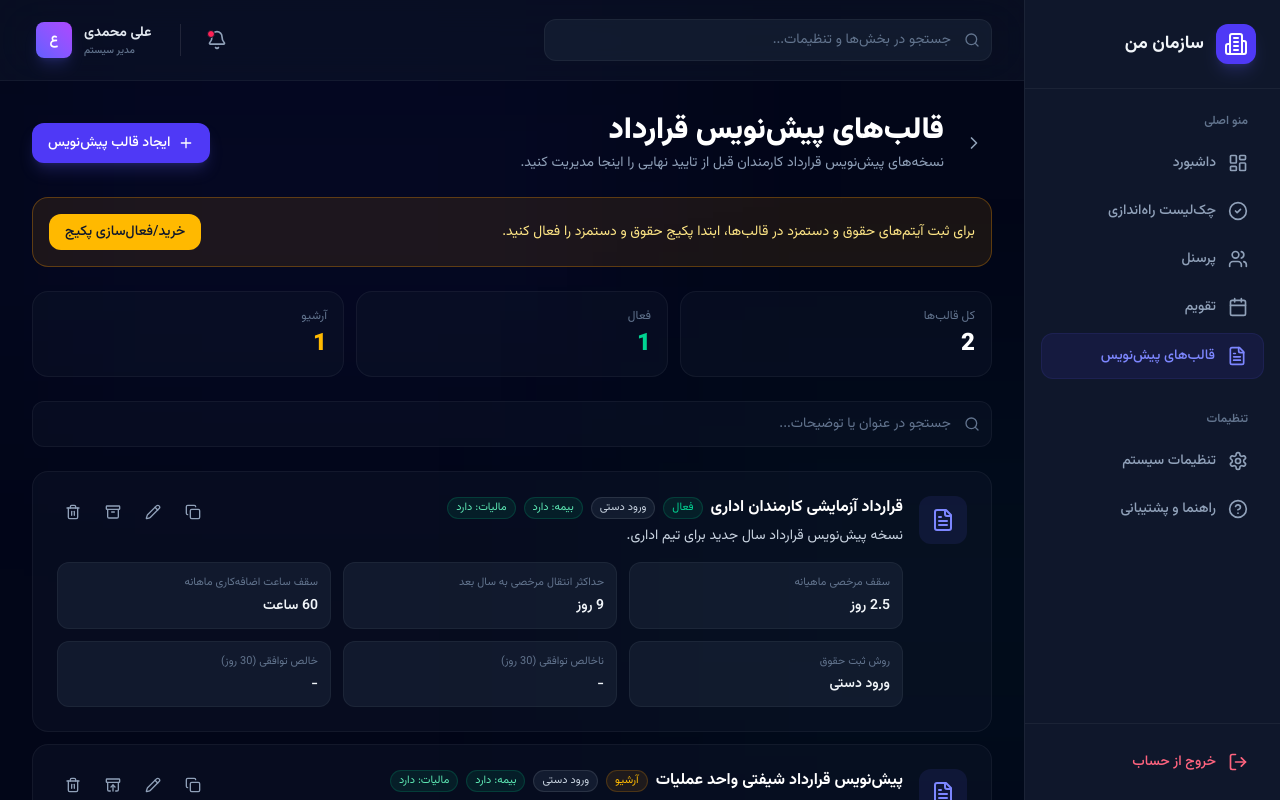
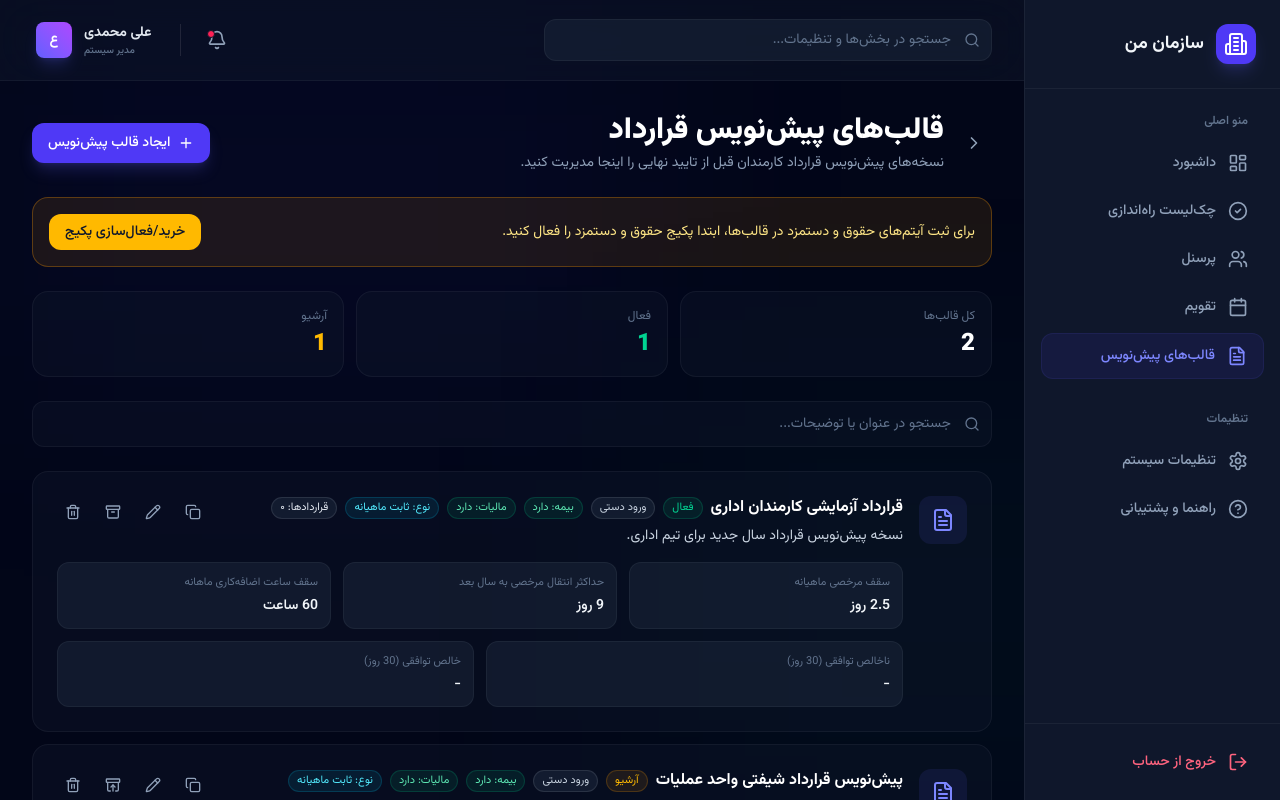
Before and after one commit to taavcoop/Uiuxcopy, a React (Vite) app: page /draft-templates in a window 1280 px wide. Built offline with nearby package versions, Linux system fonts and the light colour scheme.

Commit message:
fix: set some extra tags in list of draft contracts

```diff
--- a/src/app/pages/DraftTemplates.tsx
+++ b/src/app/pages/DraftTemplates.tsx
@@ -18,7 +18,7 @@ import {
   getPayrollPackageEnabled,
   saveDraftTemplates,
 } from '../lib/draft-template-store';
-import type { DraftTemplate, TaxBracket } from '../lib/draft-template-types';
+import type { DraftTemplate, PayrollDraftKind, TaxBracket } from '../lib/draft-template-types';
 
 const toNumber = (value?: string): number => {
   const n = Number(value ?? '');
@@ -26,6 +26,28 @@ const toNumber = (value?: string): number => {
 };
 
 const formatMoney = (value: number | null) => (value == null ? '-' : `${Math.round(value).toLocaleString('fa-IR')} تومان`);
+
+const DRAFT_KIND_LABELS: Record<PayrollDraftKind, string> = {
+  monthly_fixed: 'ثابت ماهیانه',
+  daily_wage: 'روزمزد',
+  hourly: 'ساعتی',
+  project: 'پروژه ای',
+  consulting: 'مشاوره ای',
+};
+
+const getTemplateContractCount = (template: DraftTemplate): number => {
+  const raw = template as DraftTemplate & {
+    contractCount?: unknown;
+    contractsCount?: unknown;
+    usedContractsCount?: unknown;
+    usageCount?: unknown;
+  };
+  const candidates = [raw.contractCount, raw.contractsCount, raw.usedContractsCount, raw.usageCount];
+  for (const value of candidates) {
+    if (typeof value === 'number' && Number.isFinite(value) && value >= 0) return Math.floor(value);
+  }
+  return 0;
+};
 
 const estimateMonthlyTax = (gross: number, exemption: string, brackets: TaxBracket[]): number => {
   const ex = Math.max(0, toNumber(exemption));
@@ -198,6 +220,8 @@ export default function DraftTemplates() {
                   const insuranceEnabled = template.payroll.globalInsuranceEnabled ?? true;
                   const taxEnabled = template.payroll.globalTaxEnabled ?? true;
                   const inputModeLabel = template.payroll.inputMode === 'agreed' ? 'حقوق توافقی' : 'ورود دستی';
+                  const draftKindLabel = DRAFT_KIND_LABELS[template.payroll.draftKind] ?? '-';
+                  const contractCount = getTemplateContractCount(template);
                   const agreedSummary = getAgreedSummary(template);
                   return (
                 <div className="flex items-start gap-4">
@@ -208,7 +232,7 @@ export default function DraftTemplates() {
                   <div className="flex-1 min-w-0">
                     <div className="flex items-start justify-between gap-3">
                       <div className="space-y-1.5">
-                        <div className="flex items-center gap-2">
+                        <div className="flex flex-wrap items-center gap-2">
                           <h3 className="text-base font-bold text-white">{template.title || 'بدون عنوان'}</h3>
                           <span
                             className={`px-2 py-0.5 rounded-full text-[11px] border ${
@@ -245,6 +269,12 @@ export default function DraftTemplates() {
                             }`}
                           >
                             مالیات: {taxEnabled ? 'دارد' : 'ندارد'}
+                          </span>
+                          <span className="px-2 py-0.5 rounded-full text-[11px] border bg-cyan-500/10 text-cyan-300 border-cyan-500/20">
+                            نوع: {draftKindLabel}
+                          </span>
+                          <span className="px-2 py-0.5 rounded-full text-[11px] border bg-slate-700/30 text-slate-200 border-white/10">
+                            قراردادها: {contractCount.toLocaleString('fa-IR')}
                           </span>
                         </div>
 
@@ -299,11 +329,7 @@ export default function DraftTemplates() {
                       />
                     </div>
 
-                    <div className="mt-3 grid grid-cols-1 md:grid-cols-3 gap-3">
-                      <InfoItem
-                        label="روش ثبت حقوق"
-                        value={template.payroll.inputMode === 'agreed' ? 'حقوق توافقی' : 'ورود دستی'}
-                      />
+                    <div className="mt-3 grid grid-cols-1 md:grid-cols-2 gap-3">
                       <InfoItem label="ناخالص توافقی (30 روز)" value={formatMoney(agreedSummary?.gross ?? null)} />
                       <InfoItem label="خالص توافقی (30 روز)" value={formatMoney(agreedSummary?.net ?? null)} />
                     </div>
```
